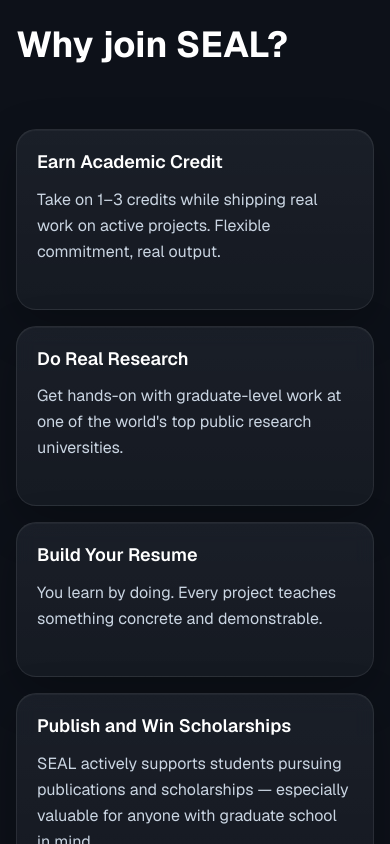
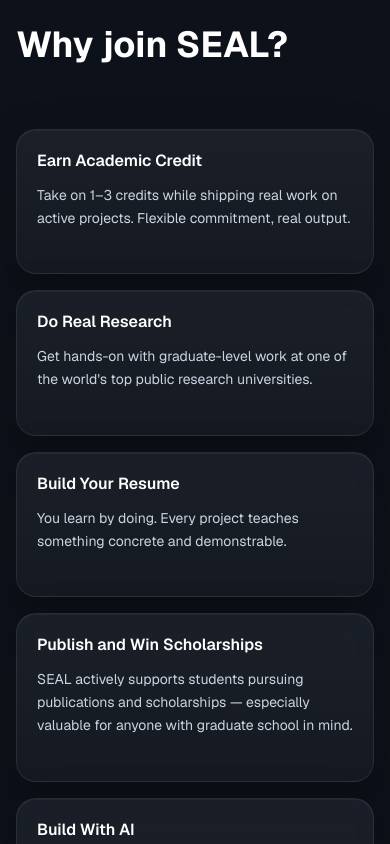
Before and after one commit to SEAL-Web-Team/SEAL-Website-2026, a Next.js app: page / in a window 390 px wide. Shown: the part 3300-4144 px from the top of the page. Built offline with nearby package versions, Linux system fonts and the light colour scheme.

Commit message:
fix card

```diff
--- a/src/app/page.tsx
+++ b/src/app/page.tsx
@@ -107,11 +107,11 @@
             <h2 className="text-4xl font-bold text-white">{home.benefitsSection.title}</h2>
           </div>
 
-          <div className="grid sm:grid-cols-2 lg:grid-cols-4 gap-4">
+          <div className="grid gap-4 md:grid-cols-2 lg:grid-cols-5">
             {home.benefitsSection.items.map((b) => (
-              <div key={b.heading} className="surface-card surface-card-hover flex flex-col p-5 sm:p-7">
-                <h3 className="text-white font-semibold text-lg mb-3 leading-snug">{b.heading}</h3>
-                <p className="text-slate-300 text-base leading-relaxed flex-1 mb-6">{b.description}</p>
+              <div key={b.heading} className="surface-card surface-card-hover flex flex-col min-w-0 p-5 lg:p-5 xl:p-6">
+                <h3 className="text-white font-semibold text-base xl:text-lg mb-3 leading-snug">{b.heading}</h3>
+                <p className="text-slate-300 text-sm xl:text-base leading-relaxed flex-1 mb-6">{b.description}</p>
               </div>
             ))}
           </div>
```
